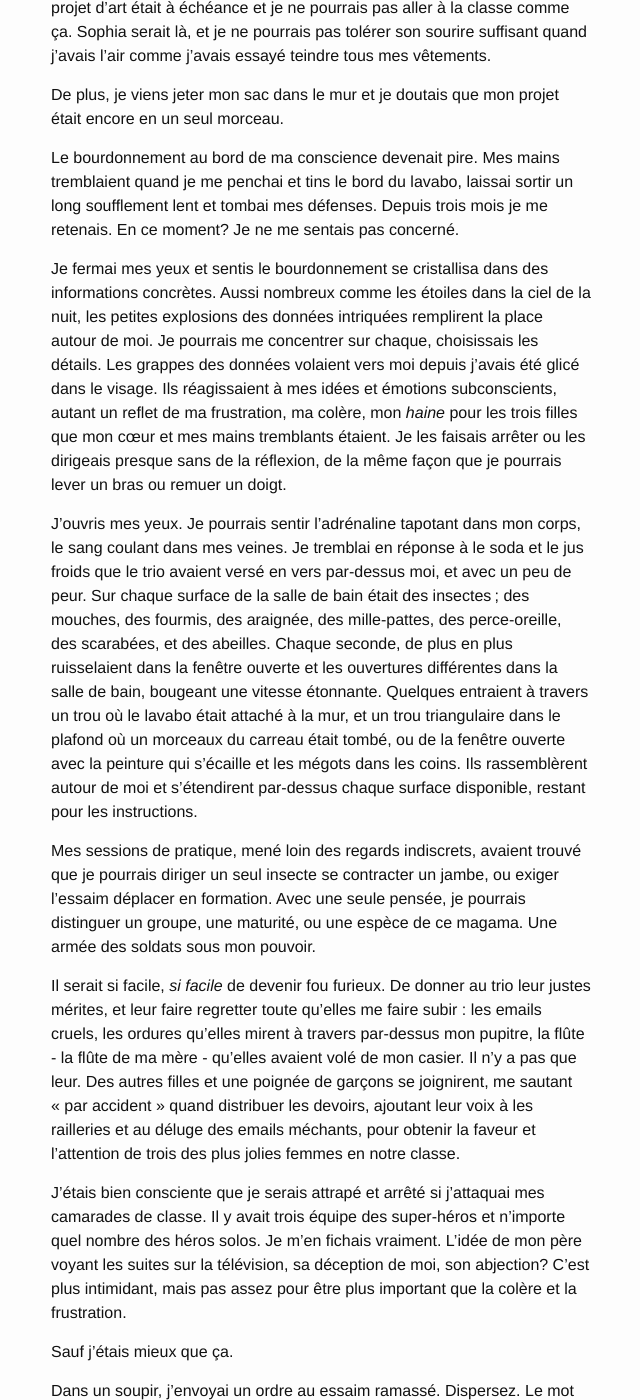
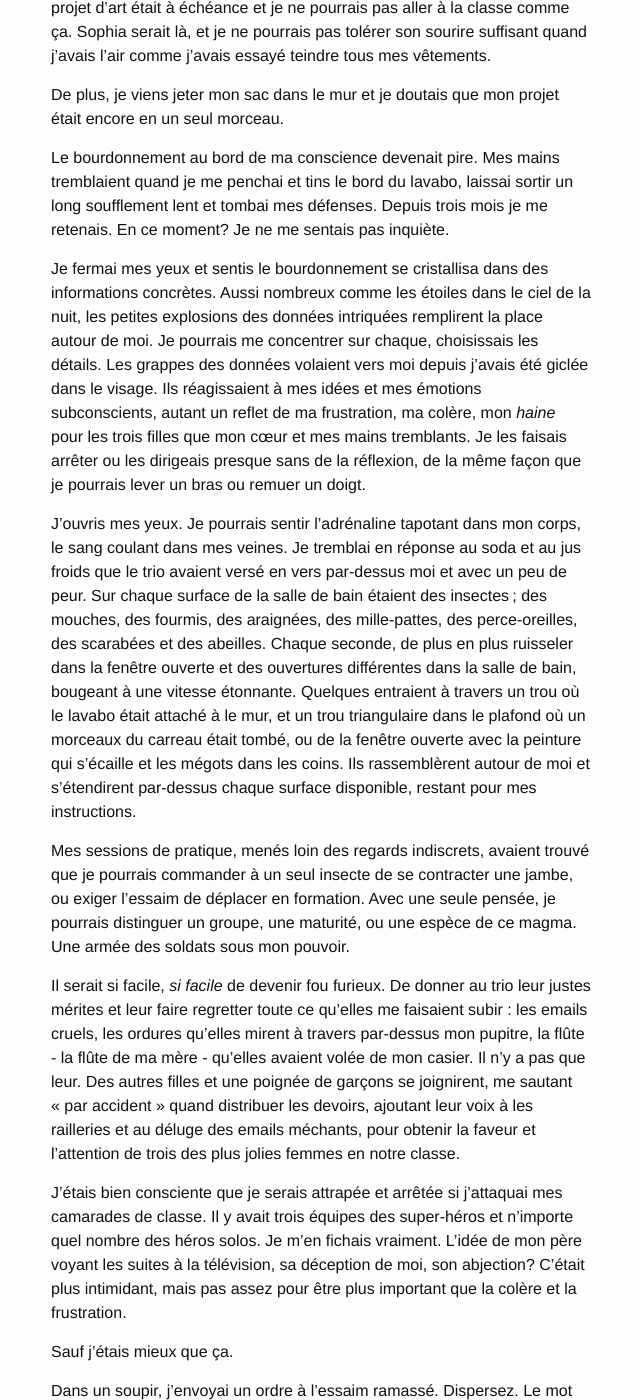
Before and after one commit to parahumains/parahumains.github.io, a Jekyll site: the page built from _posts/gestation/2017-03-27-gestation-01.md, in a window 1280 px wide and 1400 px high, scrolled down 4784 px. Shown: the whole window, without its empty margins (319-959 px from the left). Built offline with Jekyll 4.4.1, drawn with Linux system fonts in a browser that asks for light colours; some of the changed text lies outside the part shown.

Commit message:
Finish editing Gestation 1.1

```diff
--- a/_posts/gestation/2017-03-27-gestation-01.md
+++ b/_posts/gestation/2017-03-27-gestation-01.md
@@ -183,53 +183,53 @@ Le bourdonnement au bord de ma conscience devenait pire.
 Mes mains tremblaient quand je me penchai et tins le bord du lavabo, laissai sortir un long soufflement lent et tombai mes défenses.
 Depuis trois mois je me retenais.
 En ce moment?
-Je ne me sentais pas concerné.
+Je ne me sentais pas inquiète.
 
 Je fermai mes yeux et sentis le bourdonnement se cristallisa dans des informations concrètes.
-Aussi nombreux comme les étoiles dans la ciel de la nuit, les petites explosions des données intriquées remplirent la place autour de moi.
+Aussi nombreux comme les étoiles dans le ciel de la nuit, les petites explosions des données intriquées remplirent la place autour de moi.
 Je pourrais me concentrer sur chaque, choisissais les détails.
-Les grappes des données volaient vers moi depuis j'avais été glicé dans le visage.
-Ils réagissaient à mes idées et émotions subconscients, autant un reflet de ma frustration, ma colère, mon *haine* pour les trois filles que mon cœur et mes mains tremblants étaient.
+Les grappes des données volaient vers moi depuis j'avais été giclée dans le visage.
+Ils réagissaient à mes idées et mes émotions subconscients, autant un reflet de ma frustration, ma colère, mon *haine* pour les trois filles que mon cœur et mes mains tremblants.
 Je les faisais arrêter ou les dirigeais presque sans de la réflexion, de la même façon que je pourrais lever un bras ou remuer un doigt.
 
 J’ouvris mes yeux.
 Je pourrais sentir l'adrénaline tapotant dans mon corps, le sang coulant dans mes veines.
-Je tremblai en réponse à le soda et le jus froids que le trio avaient versé en vers par-dessus moi, et avec un peu de peur.
-Sur chaque surface de la salle de bain était des insectes ; des mouches, des fourmis, des araignée, des mille-pattes, des perce-oreille, des scarabées, et des abeilles.
-Chaque seconde, de plus en plus ruisselaient dans la fenêtre ouverte et les ouvertures différentes dans la salle de bain, bougeant une vitesse étonnante.
-Quelques entraient à travers un trou où le lavabo était attaché à la mur, et un trou triangulaire dans le plafond où un morceaux du carreau était tombé, ou de la fenêtre ouverte avec la peinture qui s'écaille et les mégots dans les coins.
-Ils rassemblèrent autour de moi et s'étendirent par-dessus chaque surface disponible, restant pour les instructions.
+Je tremblai en réponse au soda et au jus froids que le trio avaient versé en vers par-dessus moi et avec un peu de peur.
+Sur chaque surface de la salle de bain étaient des insectes ; des mouches, des fourmis, des araignées, des mille-pattes, des perce-oreilles, des scarabées et des abeilles.
+Chaque seconde, de plus en plus ruisseler dans la fenêtre ouverte et des ouvertures différentes dans la salle de bain, bougeant à une vitesse étonnante.
+Quelques entraient à travers un trou où le lavabo était attaché à le mur, et un trou triangulaire dans le plafond où un morceaux du carreau était tombé, ou de la fenêtre ouverte avec la peinture qui s'écaille et les mégots dans les coins.
+Ils rassemblèrent autour de moi et s'étendirent par-dessus chaque surface disponible, restant pour mes instructions.
 
-Mes sessions de pratique, mené loin des regards indiscrets, avaient trouvé que je pourrais diriger un seul insecte se contracter un jambe, ou exiger l'essaim déplacer en formation.
-Avec une seule pensée, je pourrais distinguer un groupe, une maturité, ou une espèce de ce magama.
+Mes sessions de pratique, menés loin des regards indiscrets, avaient trouvé que je pourrais commander à un seul insecte de se contracter une jambe, ou exiger l'essaim de déplacer en formation.
+Avec une seule pensée, je pourrais distinguer un groupe, une maturité, ou une espèce de ce magma.
 Une armée des soldats sous mon pouvoir.
 
 Il serait si facile, *si facile* de devenir fou furieux.
-De donner au trio leur justes mérites, et leur faire regretter toute qu'elles me faire subir : les emails cruels, les ordures qu'elles mirent à travers par-dessus mon pupitre, la flûte - la flûte de ma mère - qu'elles avaient volé de mon casier.
+De donner au trio leur justes mérites et leur faire regretter toute ce qu'elles me faisaient subir : les emails cruels, les ordures qu'elles mirent à travers par-dessus mon pupitre, la flûte - la flûte de ma mère - qu'elles avaient volée de mon casier.
 Il n'y a pas que leur.
 Des autres filles et une poignée de garçons se joignirent, me sautant « par accident » quand distribuer les devoirs, ajoutant leur voix à les railleries et au déluge des emails méchants, pour obtenir la faveur et l'attention de trois des plus jolies femmes en notre classe.
 
-J'étais bien consciente que je serais attrapé et arrêté si j'attaquai mes camarades de classe.
-Il y avait trois équipe des super-héros et n'importe quel nombre des héros solos.
+J'étais bien consciente que je serais attrapée et arrêtée si j'attaquai mes camarades de classe.
+Il y avait trois équipes des super-héros et n'importe quel nombre des héros solos.
 Je m'en fichais vraiment.
-L'idée de mon père voyant les suites sur la télévision, sa déception de moi, son abjection?
-C'est plus intimidant, mais pas assez pour être plus important que la colère et la frustration.
+L'idée de mon père voyant les suites à la télévision, sa déception de moi, son abjection?
+C'était plus intimidant, mais pas assez pour être plus important que la colère et la frustration.
 
 Sauf j'étais mieux que ça.
 
-Dans un soupir, j'envoyai un ordre au essaim ramassé.
+Dans un soupir, j'envoyai un ordre à l'essaim ramassé.
 Dispersez.
-Le mot n'étais pas autant important que l'idée derrière tout ça.
-Ils commencèrent partir, disparaissant dans les fissures dans le carreau et à travers la fenêtre ouverte.
-Je marchai à la porte et m'interposai devant pour que personne ne pourrait voir les insecte dispersant.
+Le mot n'était pas autant important que l'idée sous-jacente.
+Ils commencèrent à partir, disparaissant dans les fissures dans le carreau et à travers la fenêtre ouverte.
+Je marchai à la porte et m'interposai devant pour que personne ne pourrait voir les insectes dispersants.
 
-Je ne le faisait pas, même si j'en avais envie.
-Quand je tremblais avec la humiliation, je me convainquis de ramasser mon sac et me diriger dans le couloir.
-Je fis ma chemin dehors l'école, ignorant les regards fixes et les gloussement des étudiants que je passais devant, et pris le premier bus qui allait proche chez moi.
+Je ne le faisais pas, même si j'en avais envie.
+Quand je tremblais avec l'humiliation, je me convainquis de ramasser mon sac et me diriger dans le couloir.
+Je fis mon chemin dehors de l'école, ignorant les regards fixes et les gloussements des autres étudiants et pris le premier bus qui allait proche chez moi.
 Le froid du printemps précoce aggravait l’inconfort de mes cheveux et mes vêtements trempés, me faisant frissonner.
 
 J’allais devenir un super-héro.
-Cela était le but que j'utilisais pour me calmer dans tels moments.
-Cela était un rêve fou qui rendre les choses tolérable.
-Cela était quelque chose dont avoir hâte, pour travailler.
-Cela permettrait éviter s'attarder sur le fait que Emma Barnes, le chef du trio, avait déjà été ma meilleure amie.
+C'était le but que j'utilisais pour me calmer dans tels moments.
+C'était un rêve fou qui rendait les choses tolérable.
+C'était quelque chose dont avoir hâte, pour travailler.
+Ce permettrait éviter s'attarder sur le fait qu'Emma Barnes, le chef du trio, avait déjà été ma meilleure amie.
```
